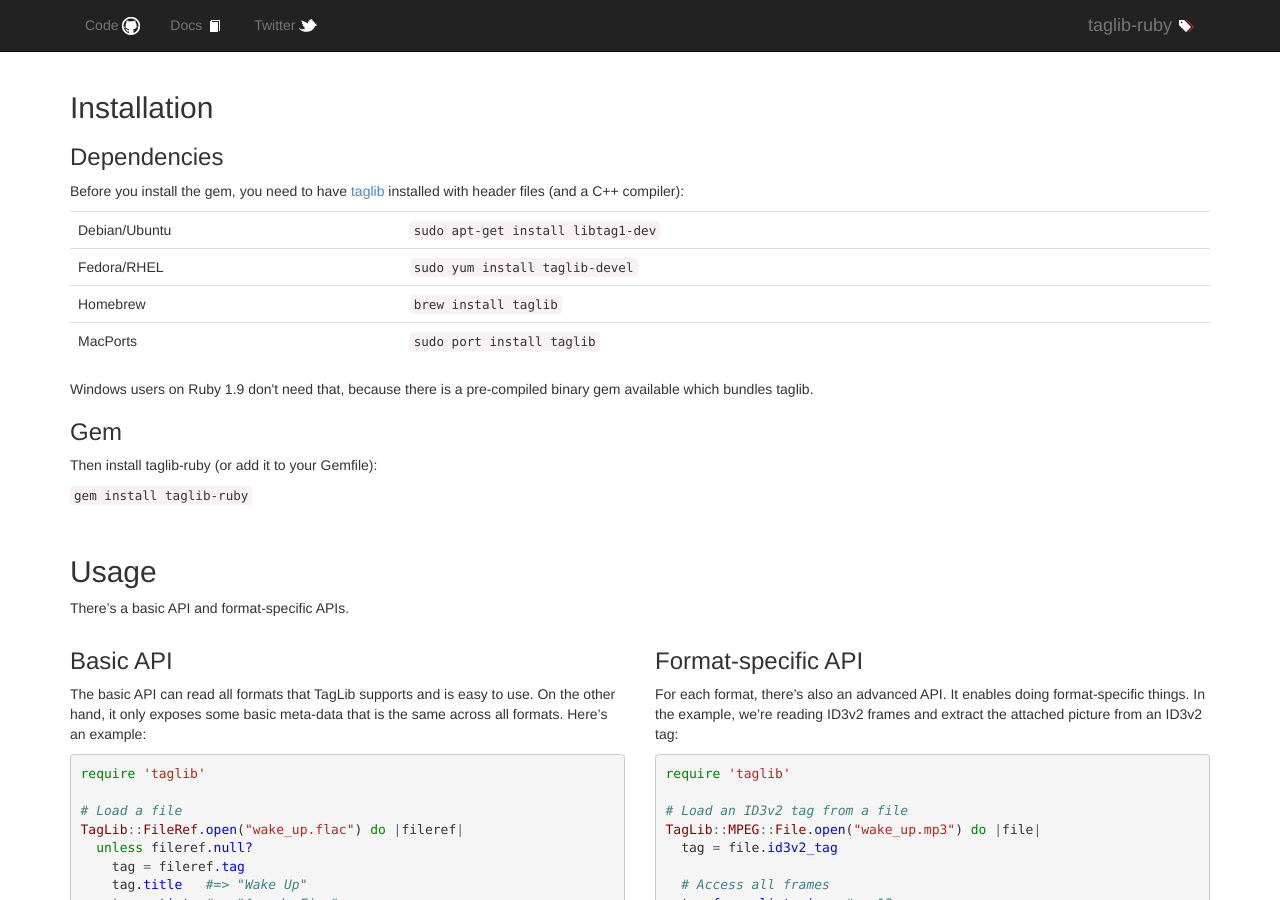
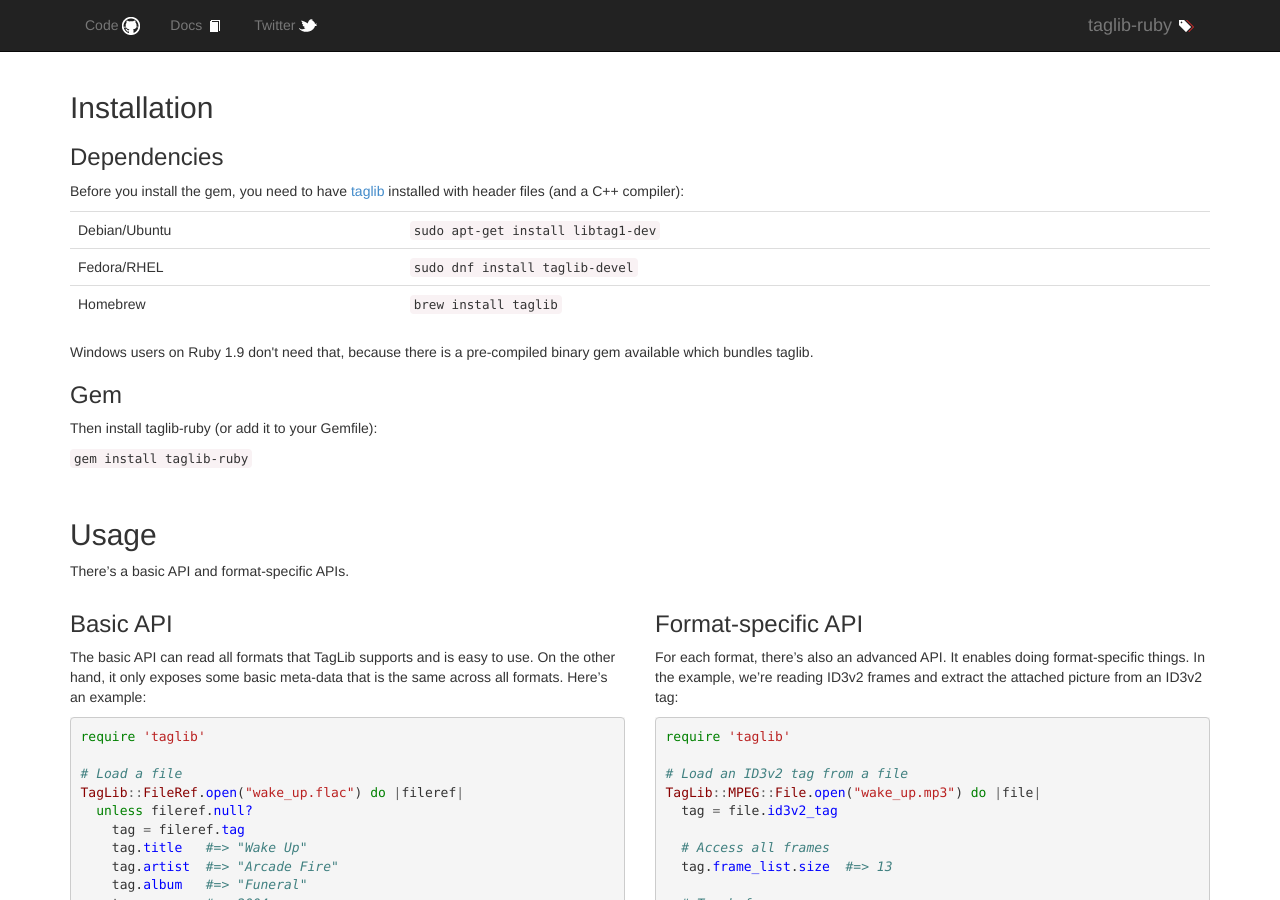
Before and after one commit to robinst/taglib-ruby, a Jekyll site: the page built from index.html, in a window 1280 px wide and 900 px high, scrolled down 429 px. Built offline with Jekyll 4.4.1, drawn with Linux system fonts in a browser that asks for light colours.

Commit message:
Update index.html

```diff
--- a/index.html
+++ b/index.html
@@ -53,9 +53,8 @@
 
 <table class="table">
   <tr><td>Debian/Ubuntu</td><td><code>sudo apt-get install libtag1-dev</code></td></tr>
-  <tr><td>Fedora/RHEL</td><td><code>sudo yum install taglib-devel</code></td></tr>
+  <tr><td>Fedora/RHEL</td><td><code>sudo dnf install taglib-devel</code></td></tr>
   <tr><td>Homebrew</td><td><code>brew install taglib</code></td></tr>
-  <tr><td>MacPorts</td><td><code>sudo port install taglib</code></td></tr>
 </table>
 
 <p>
```
